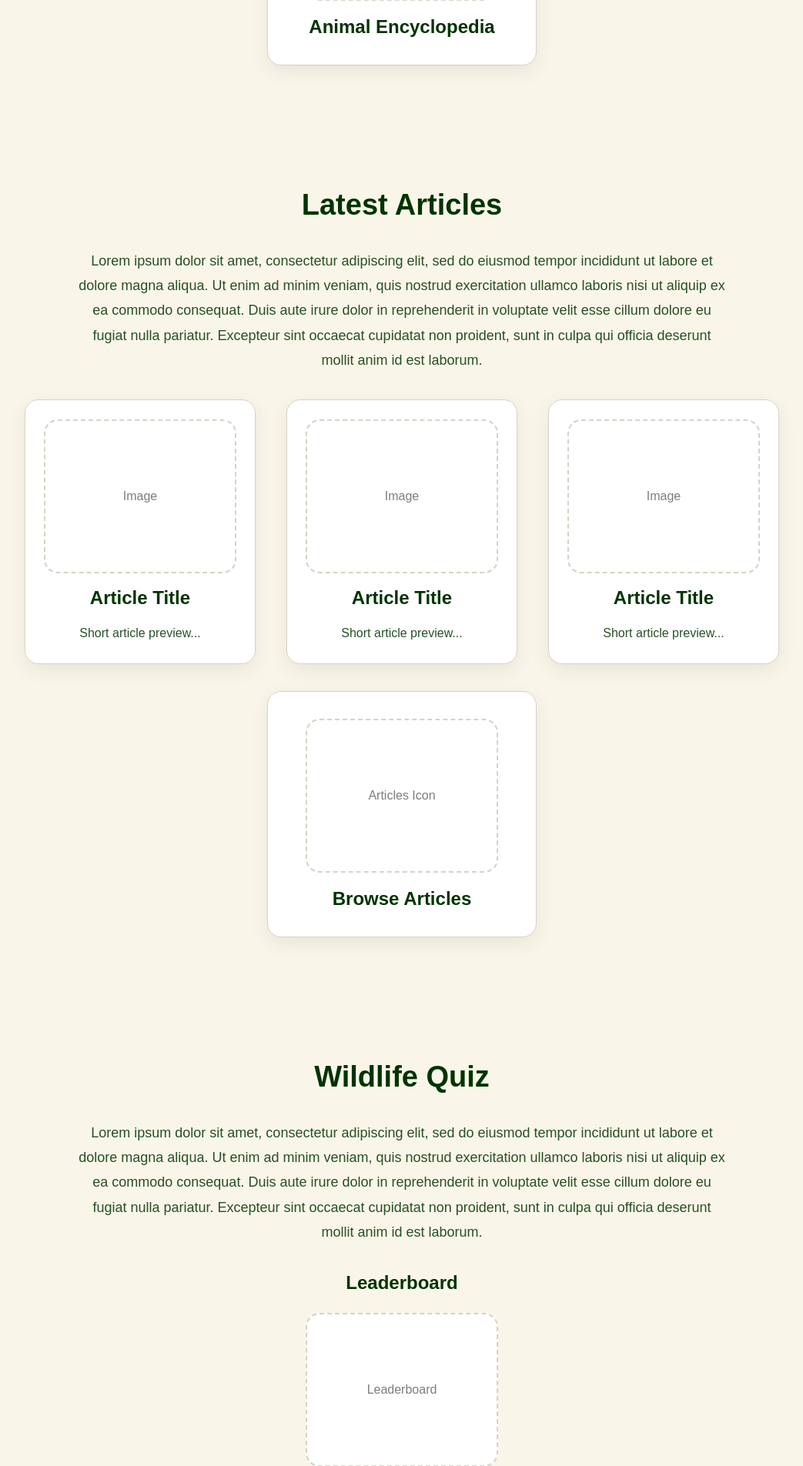
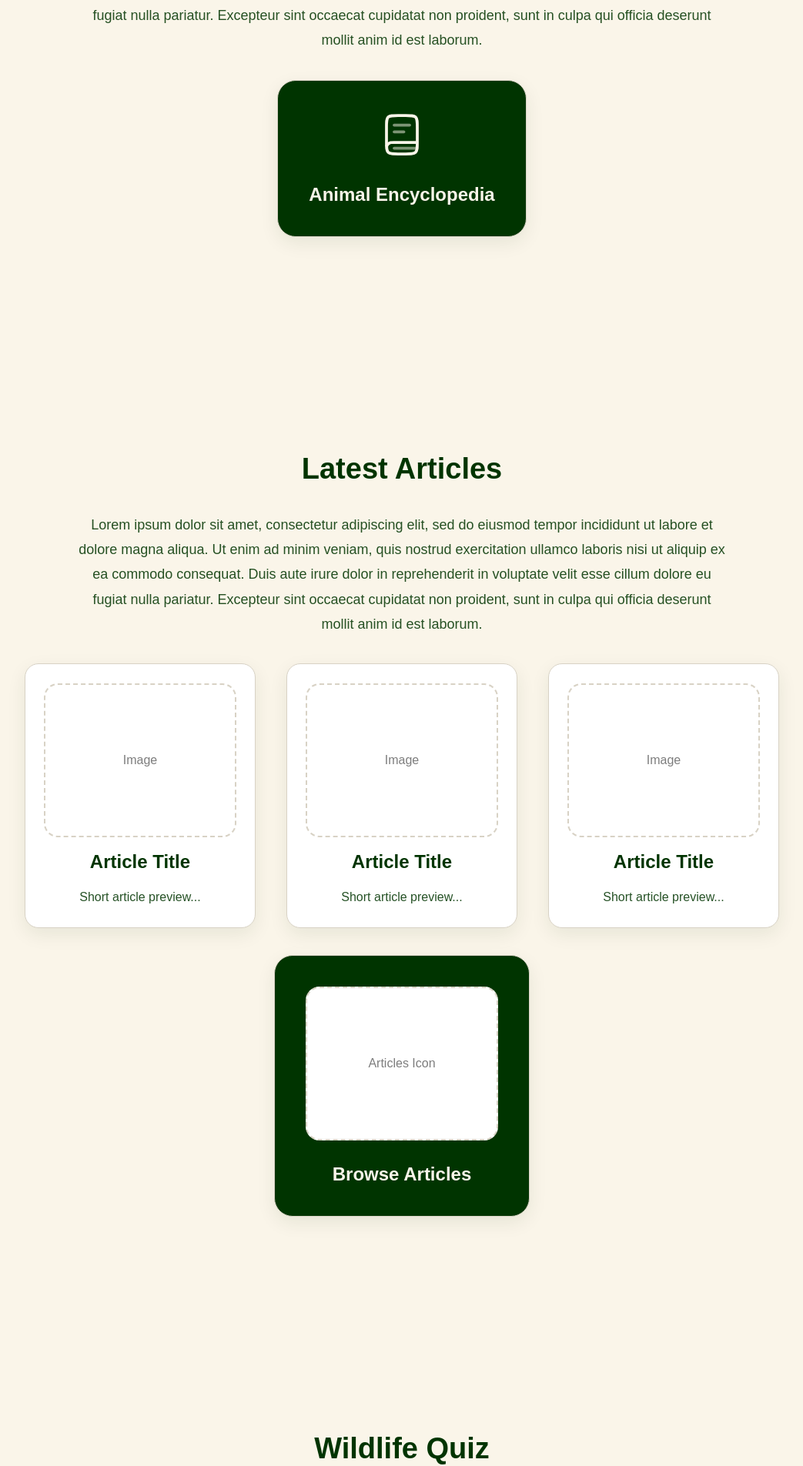
Before and after one commit to CooIzz/wildlife-emporium, a PHP site: page / in a window 1280 px wide. Shown: the part 1903-3808 px from the top of the page at 77% size, without its empty margins (118-1161 px from the left). Run offline with PHP 8.4, Linux system fonts and the light colour scheme.

Commit message:
theme is not final

```diff
--- a/css/home.css
+++ b/css/home.css
@@ -19,7 +19,7 @@ body {
 
 /* ---------------- Introduction ---------------- */
 
-.home-introduction {  /*section*/
+.home-introduction {  /*section*/ /*standard flexbox formatting for this website*/
 
     display: flex; /* specifies this as a flex container, the logo, description and title fall here */
     flex-direction: column; /* arranges the content of the flex container from top to bottom*/
@@ -29,8 +29,6 @@ body {
     padding: 60px;
     max-width: 1400px;
     margin: 0 auto 120px auto; /*this is the gap between the sections*/
-
-    text-align:center;
 }
 
 .home-logo img{
@@ -41,8 +39,7 @@ body {
 .home-title {
     text-align: center;
     font-size: 58px;
-    font-weight: 800;
-    letter-spacing: -1px;
+    font-weight: 1000; /*controls font thickness*/
     color: var(--home-primary);
 }
 
@@ -180,32 +177,36 @@ body {
 
 }
 
+.home-encyclopedia-image img{
+    width:auto;
+    height:auto;
+}
+
 .home-large-card {
-
-    width: 350px;
-
-    padding: 35px;
-
-    background: var(--home-card);
-
-    border: 1px solid var(--home-border);
-
-    border-radius: 18px;
-
-    box-shadow: 0 8px 25px var(--home-shadow);
 
     display: flex;
     flex-direction: column;
-    align-items: center;
+    justify-content:center;
+    align-items:center;
+    gap:30px;
+    padding:40px;
+    max-width: 350px;
+    margin: 0 auto 120px auto;
 
-    gap: 20px;
 
+    background-color: rgb(0, 52, 0);
+    color: rgb(250, 245, 233);
+    border: 1px solid var(--home-border);
+    border-radius: 24px;
+    box-shadow: 0 8px 25px var(--home-shadow);
     text-decoration: none;
 
-    color: var(--home-primary);
+    transition: .25s;
+}
 
-    transition: .25s;
-
+.home-encyclopedia-icon img {
+    width:60px;
+    height:60px;
 }
 
 .home-large-card:hover {
--- a/index.php
+++ b/index.php
@@ -30,9 +30,9 @@
         </h1>
 
         <p class="home-description">
-            Welcome to Wildlife Emporium, an interactive learning environment dedicated to wildlife education.
-            Discover fascinating animal species through our encyclopedia, stay informed with the latest wildlife
-            articles, and challenge yourself with engaging quizzes.
+            Welcome to Wildlife Emporium, an interactive learning environment!
+            <br>
+            Learn through our expansive encyclopedia and articles or challenge yourself and others with our specially curated quizzes.
         </p>
 
     </section>
@@ -49,7 +49,7 @@
 
         <div class="home-featured-animal-content">
 
-            <h2>Animal of the Day</h2>
+            <h2>Featured Animal</h2>
 
             <p>
                 Lorem ipsum dolor sit amet, consectetur adipiscing elit, sed do eiusmod tempor incididunt ut labore et dolore magna aliqua. Ut enim ad minim veniam, quis nostrud exercitation ullamco laboris nisi ut aliquip ex ea commodo consequat. Duis aute irure dolor in reprehenderit in voluptate velit esse cillum dolore eu fugiat nulla pariatur. Excepteur sint occaecat cupidatat non proident, sunt in culpa qui officia deserunt mollit anim id est laborum.
@@ -71,14 +71,18 @@
 
         <h2>Explore Wildlife</h2>
 
+        <div class="home-encyclopedia-image">
+            <img src="https://thumbs.dreamstime.com/b/generated-image-380998003.jpg">
+        </div>
+
         <p class="home-section-description">
             Lorem ipsum dolor sit amet, consectetur adipiscing elit, sed do eiusmod tempor incididunt ut labore et dolore magna aliqua. Ut enim ad minim veniam, quis nostrud exercitation ullamco laboris nisi ut aliquip ex ea commodo consequat. Duis aute irure dolor in reprehenderit in voluptate velit esse cillum dolore eu fugiat nulla pariatur. Excepteur sint occaecat cupidatat non proident, sunt in culpa qui officia deserunt mollit anim id est laborum.
         </p>
 
         <a href="#" class="home-large-card">
 
-            <div class="home-placeholder">
-                Book Icon
+            <div class="home-encyclopedia-icon">
+                <img src="images/home-book-test2.svg">
             </div>
 
             <h3>Animal Encyclopedia</h3>
```
Also changed, not shown: images/home-book-test.svg (added), images/home-book-test2.svg (added).
